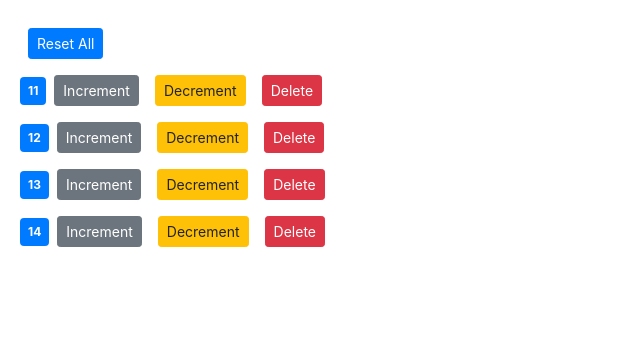
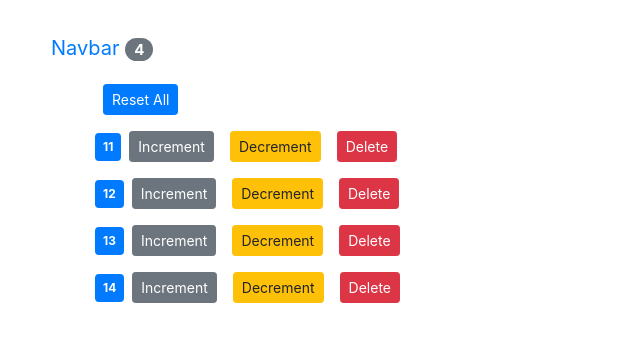
Before and after one commit to matiasg11/firsttry, a React (Create React App) app: page / in a window 1280 px wide. Shown: the top 342 px of the page, without its empty margins (0-640 px from the left). Built offline with nearby package versions, Linux system fonts and the light colour scheme.

Commit message:
Lifting the states to the parents

```diff
--- a/src/App.js
+++ b/src/App.js
@@ -1,11 +1,66 @@
-import "./App.css";
+import React, { Component } from "react";
+import Counters from "./components/counters";
+import NavBar from "./components/navbar";
 
-function App() {
-    return (
-        <main className="container">
-            <h1>Aguante Boca</h1>
-        </main>
-    );
+class App extends Component {
+    state = {
+        counters: [
+            { id: 1, value: 11 },
+            { id: 2, value: 12 },
+            { id: 3, value: 13 },
+            { id: 4, value: 14 },
+        ],
+    };
+
+    handleDelete = (counterId) => {
+        const counters = this.state.counters.filter((a) => a.id !== counterId);
+        console.log("Object with id", counterId, "Deleted");
+        this.setState({ counters });
+    };
+
+    handleIncrement = (counter) => {
+        console.log("Increment Clicked");
+        const counters = [...this.state.counters];
+        const index = counters.indexOf(counter);
+        counters[index] = { ...counter };
+        counters[index].value++;
+        this.setState({ counters });
+    };
+
+    handleDecrement = (counter) => {
+        console.log("Decrement Clicked");
+        const counters = [...this.state.counters];
+        const index = counters.indexOf(counter);
+        counters[index] = { ...counter };
+        counters[index].value--;
+        this.setState({ counters });
+    };
+
+    handleReset = () => {
+        const counters = this.state.counters.map((a) => (a.value = 0));
+        this.setState({ counters });
+    };
+
+    render() {
+        return (
+            <React.Fragment>
+                <NavBar
+                    totalCounters={
+                        this.state.counters.filter((c) => c.value > 0).length
+                    }
+                />
+                <main className="container">
+                    <Counters
+                        counters={this.state.counters}
+                        onReset={this.handleReset}
+                        onIncrement={this.handleIncrement}
+                        onDelete={this.handleDelete}
+                        onDecrement={this.handleDecrement}
+                    />
+                </main>
+            </React.Fragment>
+        );
+    }
 }
 
 export default App;
--- a/src/components/counters.jsx
+++ b/src/components/counters.jsx
@@ -1,58 +1,21 @@
 import React, { Component } from "react";
 import Counter from "./counter";
+
 class Counters extends Component {
-    state = {
-        counters: [
-            { id: 1, value: 11 },
-            { id: 2, value: 12 },
-            { id: 3, value: 13 },
-            { id: 4, value: 14 },
-        ],
-    };
-
-    handleDelete = (counterId) => {
-        const counters = this.state.counters.filter((a) => a.id !== counterId);
-        console.log("Object with id", counterId, "Deleted");
-        this.setState({ counters });
-    };
-
-    handleIncrement = (counter) => {
-        console.log("Increment Clicked");
-        const counters = [...this.state.counters];
-        const index = counters.indexOf(counter);
-        counters[index] = { ...counter };
-        counters[index].value++;
-        this.setState({ counters });
-    };
-
-    handleDecrement = (counter) => {
-        console.log("Decrement Clicked");
-        const counters = [...this.state.counters];
-        const index = counters.indexOf(counter);
-        counters[index] = { ...counter };
-        counters[index].value--;
-        this.setState({ counters });
-    };
-
-    handleReset = () => {
-        const counters = this.state.counters.map((a) => (a.value = 0));
-        this.setState({ counters });
-    };
-
     render() {
         return (
             <div>
                 <button
-                    onClick={this.handleReset}
+                    onClick={this.props.onReset}
                     className="btn btn-primary btn-sm m-2">
                     Reset All
                 </button>
-                {this.state.counters.map((counter) => (
+                {this.props.counters.map((counter) => (
                     <Counter
                         key={counter.id} //Used internally by react
-                        onDelete={this.handleDelete}
-                        onIncrement={this.handleIncrement}
-                        onDecrement={this.handleDecrement}
+                        onDelete={this.props.onDelete}
+                        onIncrement={this.props.onIncrement}
+                        onDecrement={this.props.onDecrement}
                         counter={counter}
                     />
                 ))}
--- /dev/null
+++ b/src/components/navbar.jsx
@@ -0,0 +1,21 @@
+import React, { Component } from "react";
+
+class NavBar extends Component {
+    state = {};
+    render() {
+        return (
+            <nav className="navbar bg-body-tertiary">
+                <div className="container-fluid">
+                    <a className="navbar-brand" href="#">
+                        Navbar{" "}
+                        <span className="badge badge-pill badge-secondary">
+                            {this.props.totalCounters}
+                        </span>
+                    </a>
+                </div>
+            </nav>
+        );
+    }
+}
+
+export default NavBar;
--- a/src/index.js
+++ b/src/index.js
@@ -6,14 +6,15 @@
 import reportWebVitals from "./reportWebVitals";
 import Counter from "./components/counter";
 import Counters from "./components/counters.jsx";
+import NavBar from "./components/navbar";
 import "bootstrap/dist/css/bootstrap.css";
 import "font-awesome/css/font-awesome.css";
 
 const root = ReactDOM.createRoot(document.getElementById("root"));
 root.render(
-    <React.StrictMode>
-        <Counters />
-    </React.StrictMode>
+    <React.Fragment>
+        <App />
+    </React.Fragment>
 );
 
 // ReactDOM.render(<Movies />, document.getElementById("root")); Old way to do it
```
